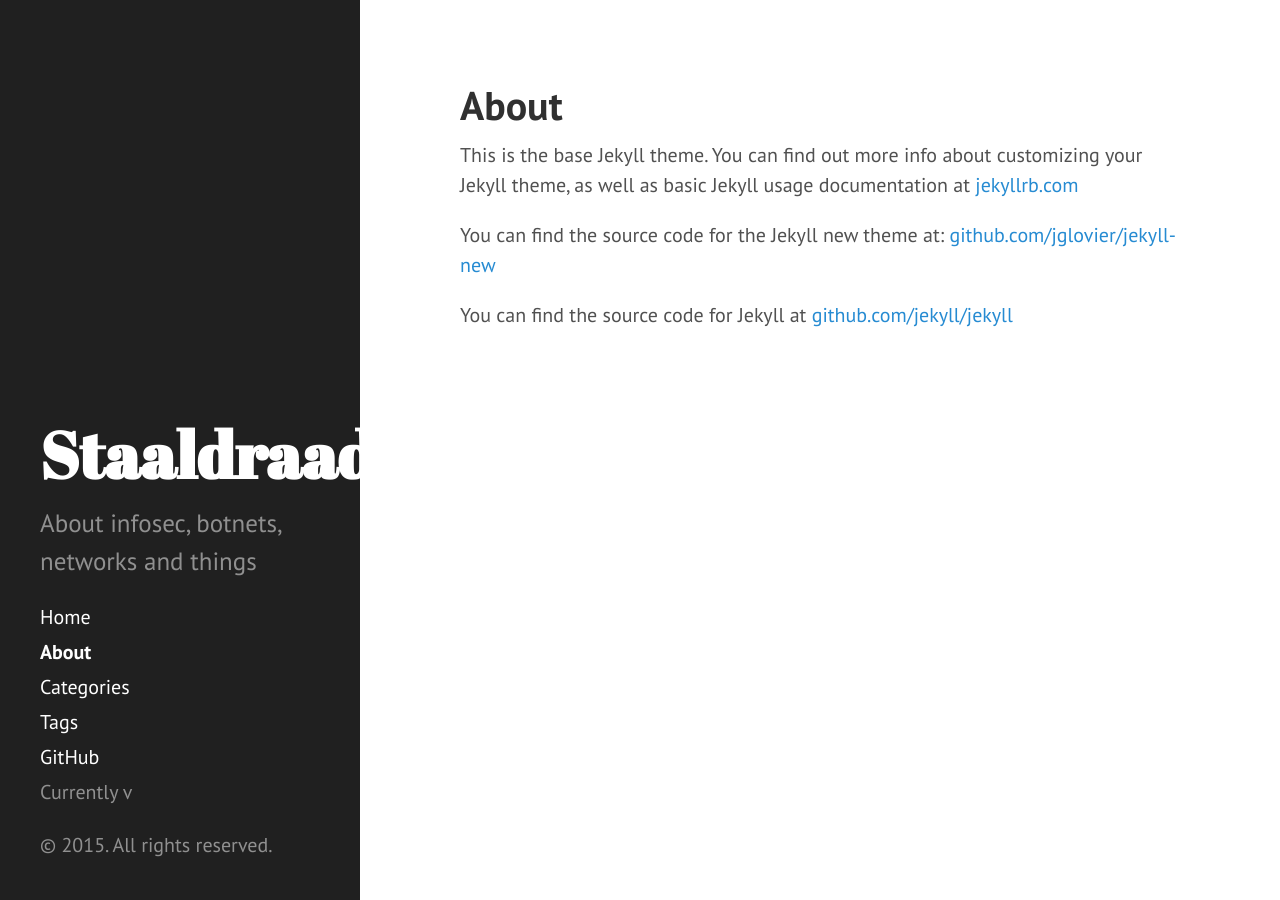
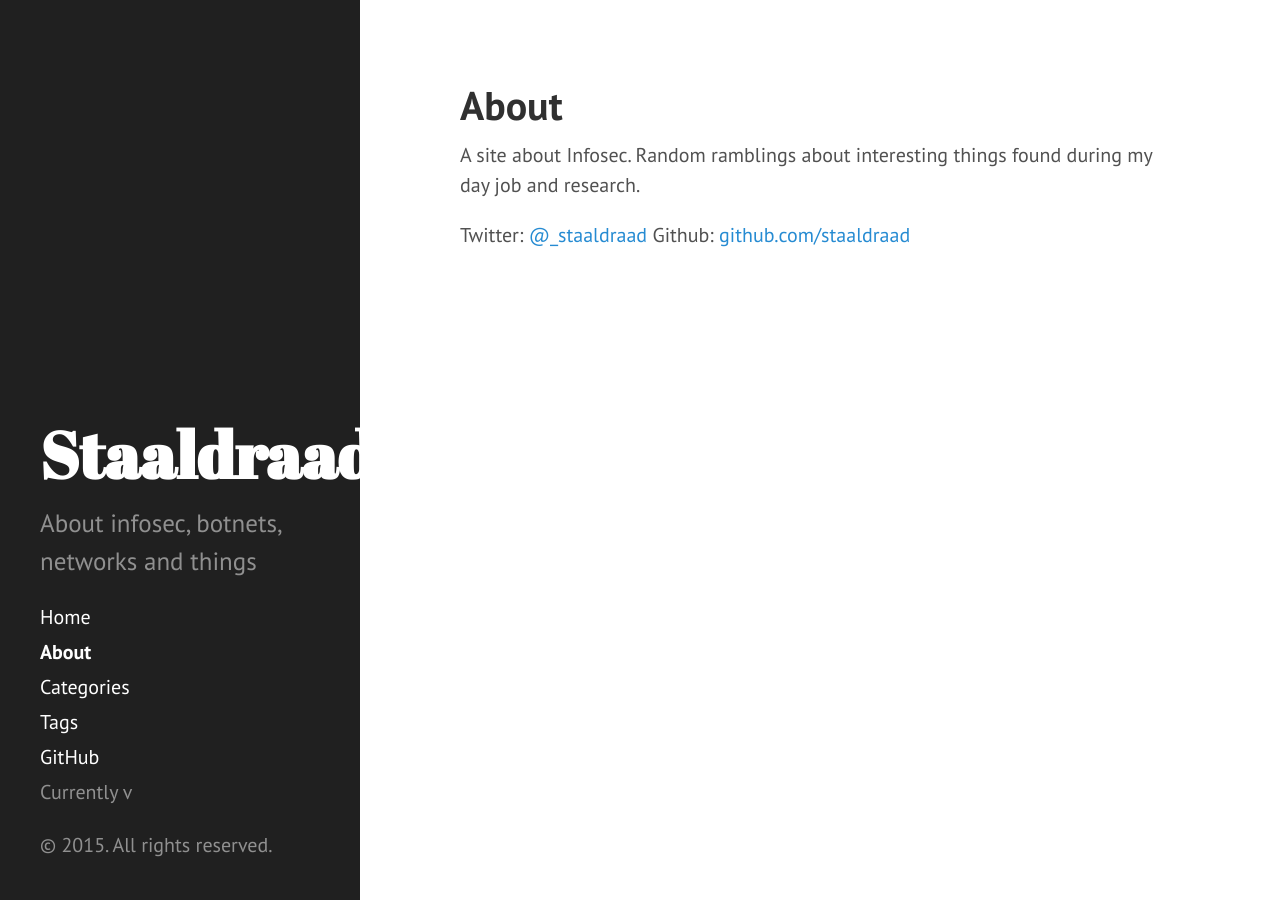
Before and after one commit to wikijm/staaldraad.github.io, a Jekyll site: the page built from about.md, in a window 1280 px wide. Built offline with Jekyll 4.4.1, drawn with Linux system fonts in a browser that asks for light colours.

Commit message:
Updated about

```diff
--- a/about.md
+++ b/about.md
@@ -4,8 +4,7 @@ title: About
 permalink: /about/
 ---
 
-This is the base Jekyll theme. You can find out more info about customizing your Jekyll theme, as well as basic Jekyll usage documentation at [jekyllrb.com](http://jekyllrb.com/)
+A site about Infosec. Random ramblings about interesting things found during my day job and research.
 
-You can find the source code for the Jekyll new theme at: [github.com/jglovier/jekyll-new](https://github.com/jglovier/jekyll-new)
-
-You can find the source code for Jekyll at [github.com/jekyll/jekyll](https://github.com/jekyll/jekyll)
+Twitter: [@_staaldraad](https://twitter.com/_staaldraad)
+Github: [github.com/staaldraad](https://github.com/staaldraad)
```
